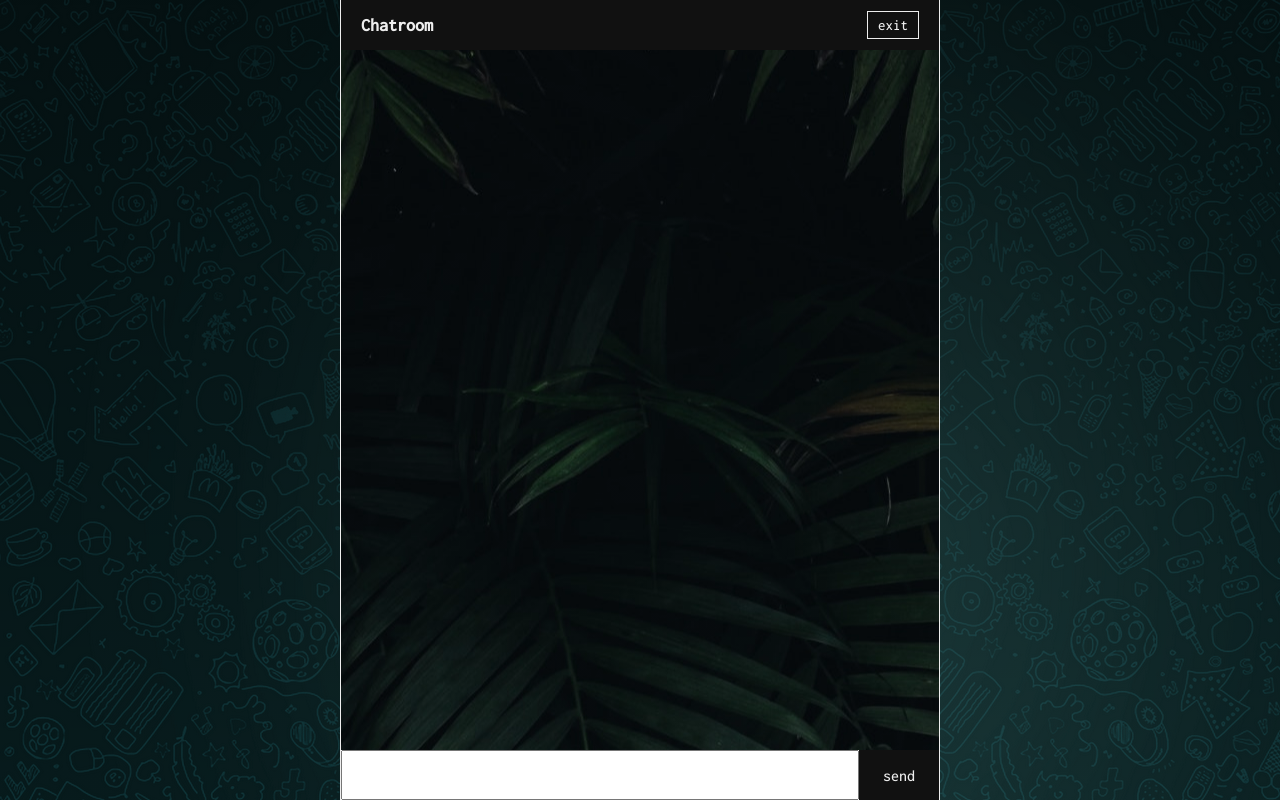
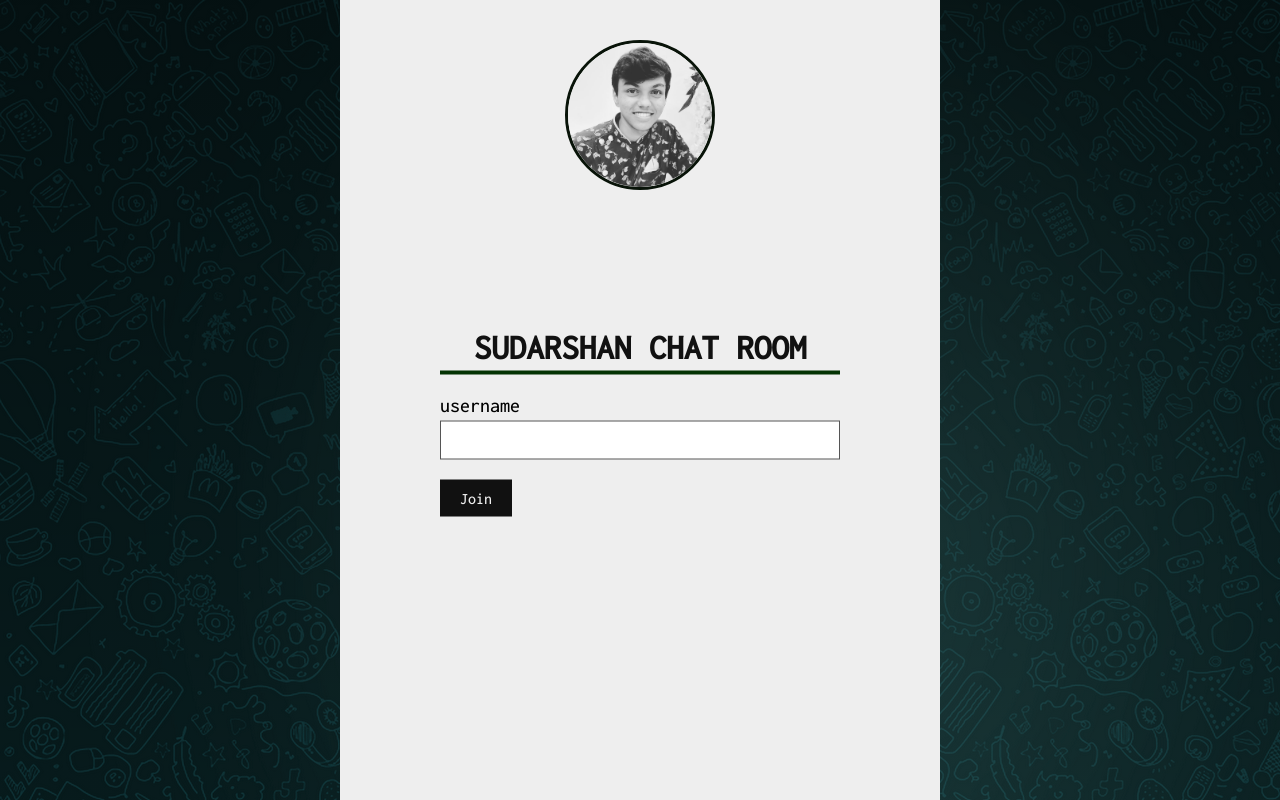
Before and after one commit to SudarshanProCoder/sudarshanchatroomapp, a website: page public/index.html in a window 1280 px wide. Drawn offline with nearby package versions, Linux system fonts and the light colour scheme; no server answers.

Commit message:
final commit

```diff
--- a/public/index.html
+++ b/public/index.html
@@ -13,7 +13,7 @@
 
 <body>
     <div class="app">
-        <div class="screen join-screen ">
+        <div class="screen join-screen active ">
 
             <img src="./asset/IMG_20220630_163249_469.jpg" alt="">
 
@@ -28,7 +28,7 @@
                 </div>
             </div>
         </div>
-        <div class="screen chat-screen active ">
+        <div class="screen chat-screen  ">
             <div class="header">
                 <div class="logo">chatroom</div>
                 <button id="exit-chat">exit</button>
--- a/public/style.css
+++ b/public/style.css
@@ -123,7 +123,7 @@ body {
     width: 100%;
     height: calc(100% - 100px);
     /* background: #f5f5f5; */
-    background: linear-gradient(rgba(0, 0, 0, .2), rgba(0, 0, 0, .2)), url("./asset/pexels-cátia-matos-1072179.jpg") no-repeat center;
+    background: linear-gradient(rgba(0, 0, 0, .2), rgba(0, 0, 0, .2)), url("./asset/sea.jpg") no-repeat center;
     overflow: auto;
 }
 
```
Also changed, not shown: public/asset/pexels-cátia-matos-1072179.jpg (deleted), public/asset/sea.jpg (added).
